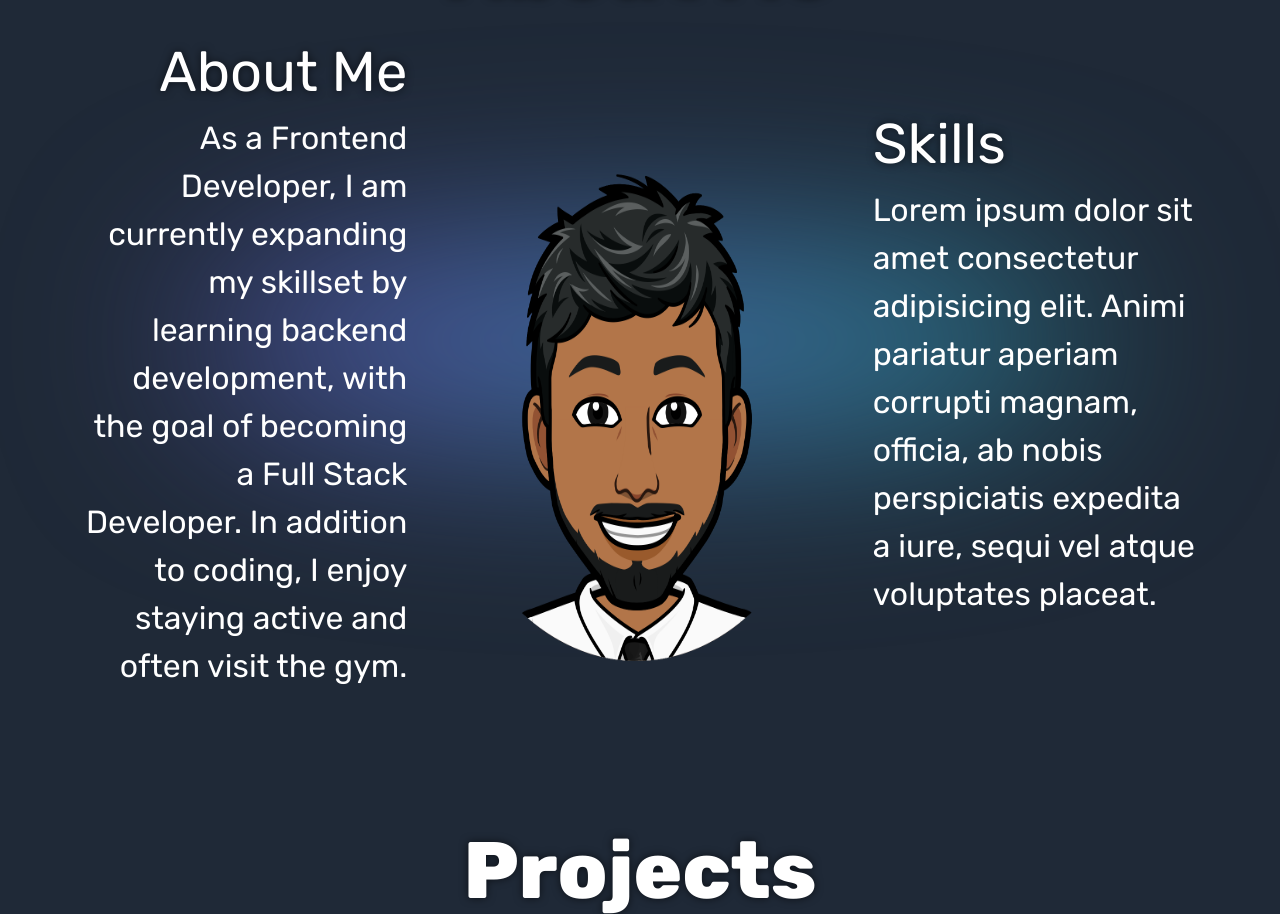
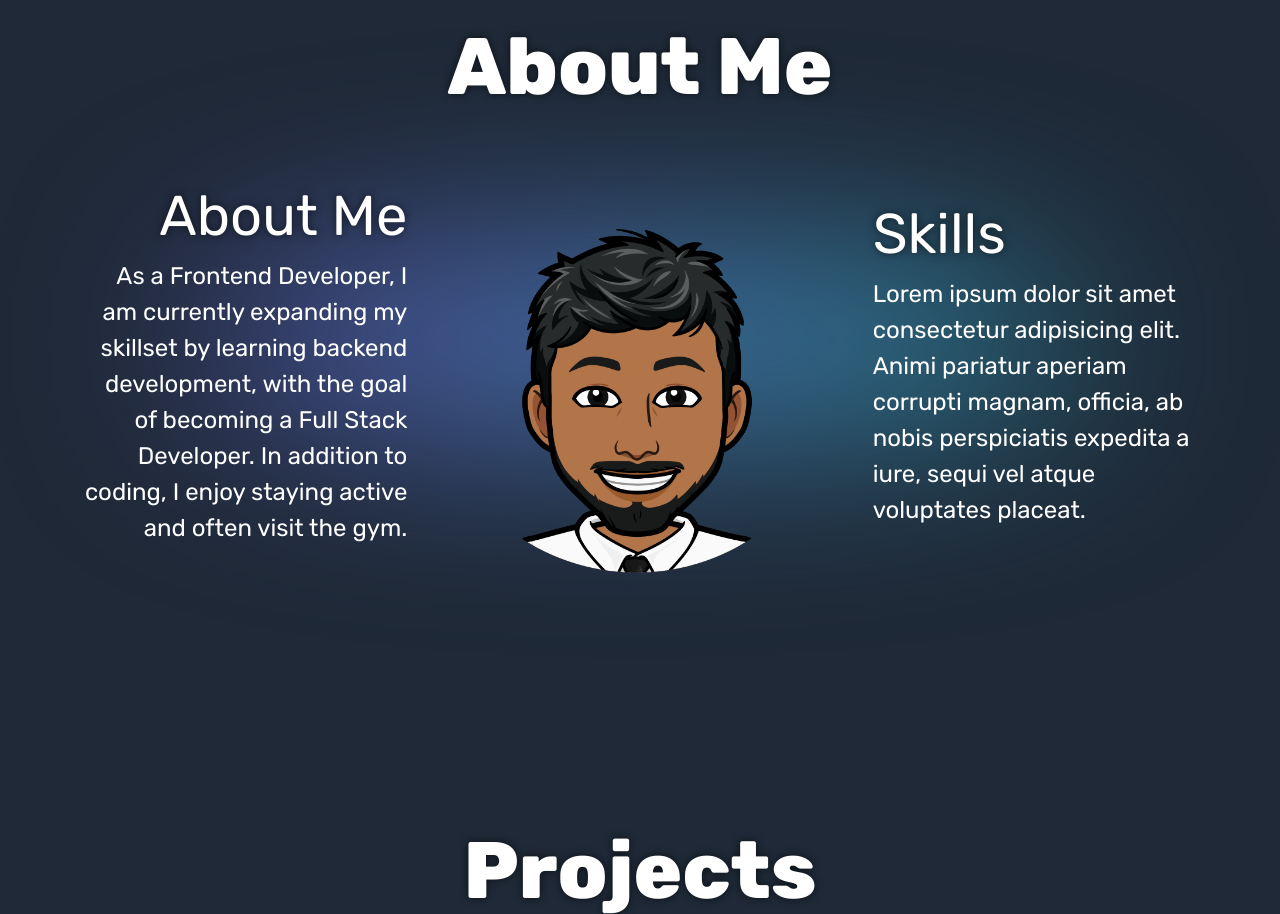
Before and after one commit to VishnuWD/Portfolio, a Next.js app: page / in a window 1280 px wide. Shown: the part 860-1774 px from the top of the page. Built offline with nearby package versions, Linux system fonts and the light colour scheme.

Commit message:
nine.one miner changes

```diff
--- a/app/globals.css
+++ b/app/globals.css
@@ -273,5 +273,5 @@ textarea:not(:placeholder-shown)~label {
 
 
 .para {
-  @apply text-[4vmin]
+  @apply text-[3vmin]
 }
```
